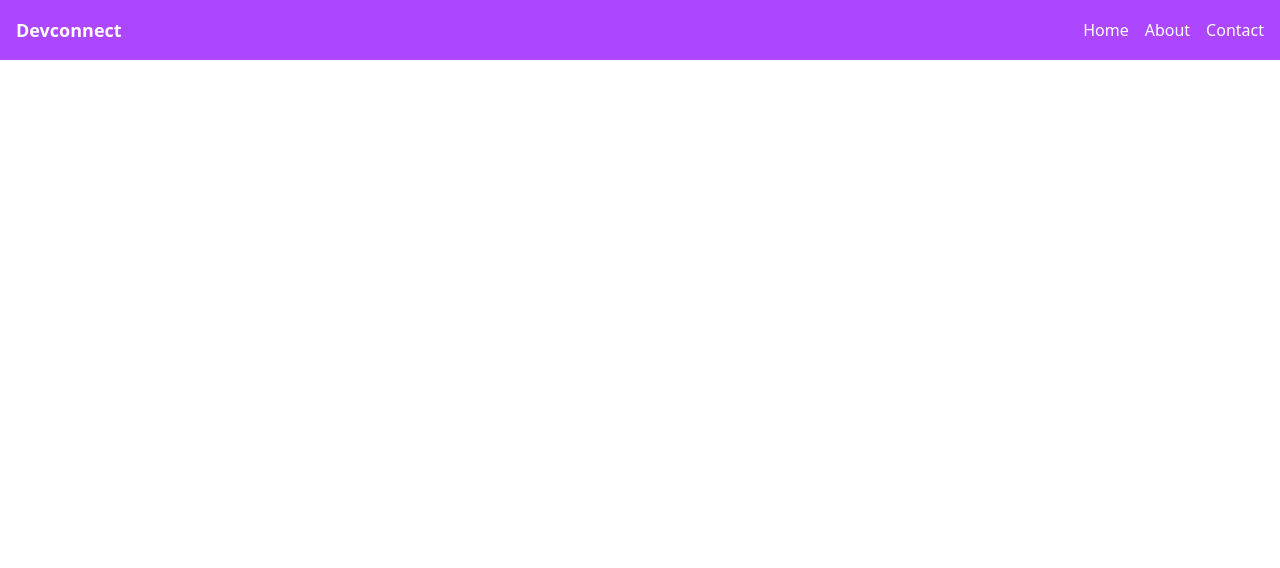
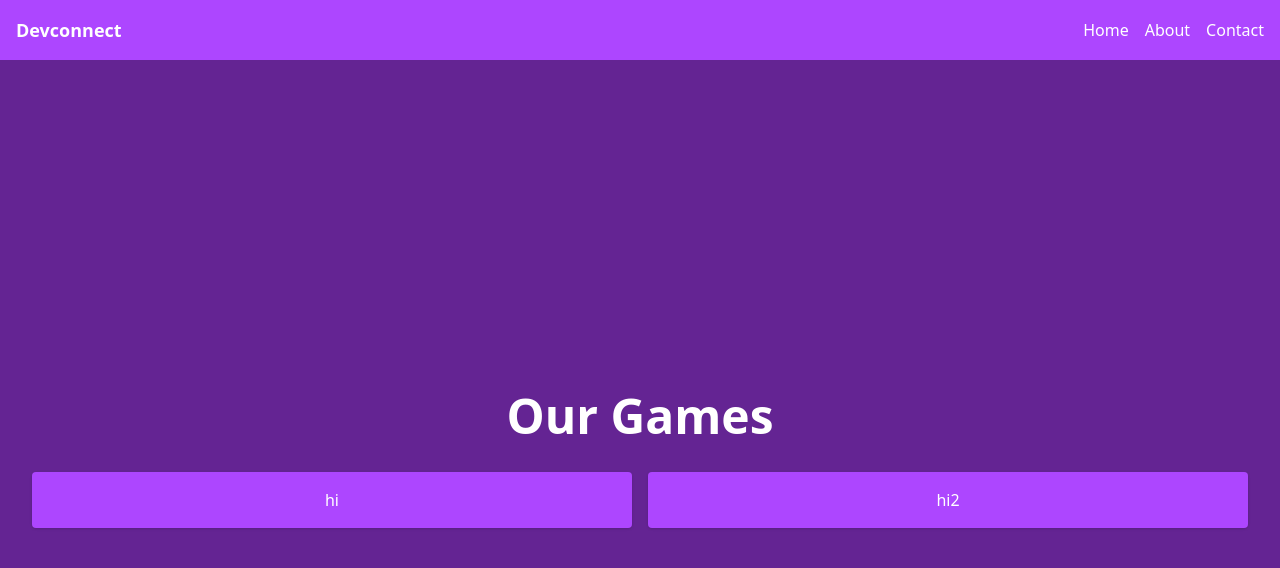
Before and after one commit to EduardoJRP/dev-cards-game, a Next.js app in the folder devconnect_app/: page / in a window 1280 px wide. Shown: the top 568 px of the page. Built offline with nearby package versions, Linux system fonts and the light colour scheme.

Commit message:
update: created base for login and register page, added new changes to the main page

```diff
--- a/devconnect_app/app/globals.css
+++ b/devconnect_app/app/globals.css
@@ -1 +1,6 @@
 @import "tailwindcss";
+
+.page-background {
+    background-color: #4f0684e0;
+    min-height: 100vh;
+  }
--- /dev/null
+++ b/devconnect_app/app/login/page.tsx
@@ -0,0 +1,7 @@
+import React from "react";
+
+const login = () => {
+  return <div>login</div>;
+};
+
+export default login;
--- a/devconnect_app/app/page.tsx
+++ b/devconnect_app/app/page.tsx
@@ -1,4 +1,4 @@
-'use client';
+"use client";
 
 import React from "react";
 import "./globals.css";
@@ -6,8 +6,15 @@ import NavBar from "../components/navbar";
 
 export default function Home() {
   return (
-    <div>
+    <div className="page-background">
       <NavBar />
+      <div className="flex flex-col items-center justify-center min-h-screen ">
+        <h1 className="text-5xl font-semibold mb-8 text-white">Our Games</h1>
+        <main className="flex flex-row justify-between gap-4 w-full px-8">
+          <div className="flex-1 bg-purple-500 text-white text-center p-4 rounded shadow">hi</div>
+          <div className="flex-1 bg-purple-500 text-white text-center p-4 rounded shadow">hi2</div>
+        </main>
+      </div>
     </div>
   );
 }
--- /dev/null
+++ b/devconnect_app/app/register/page.tsx
@@ -0,0 +1,7 @@
+import React from "react";
+
+const register = () => {
+  return <div>register</div>;
+};
+
+export default register;
```
